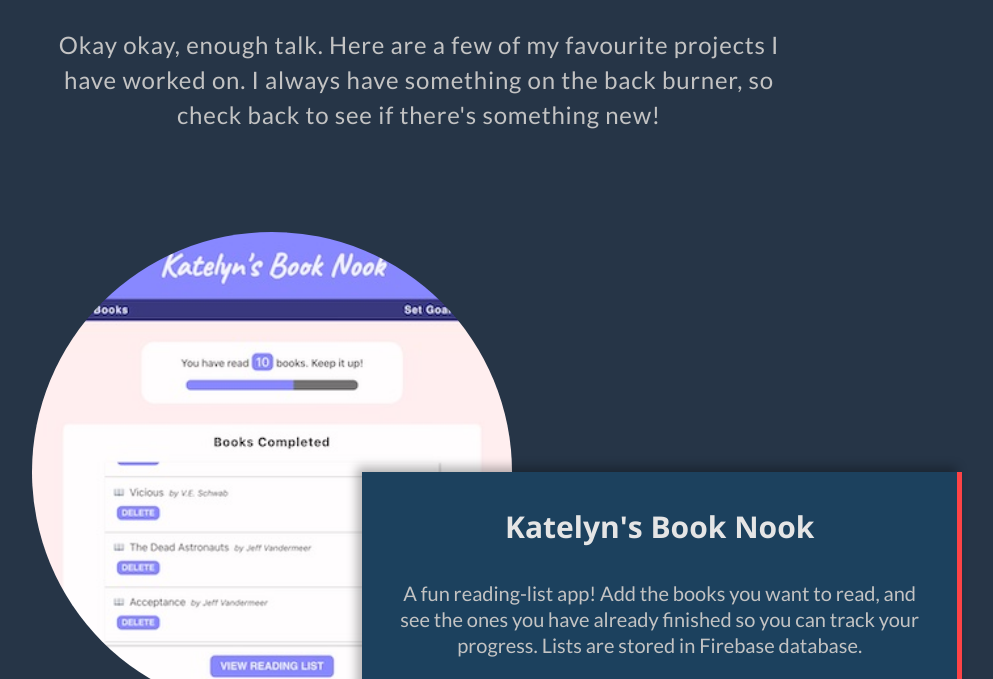
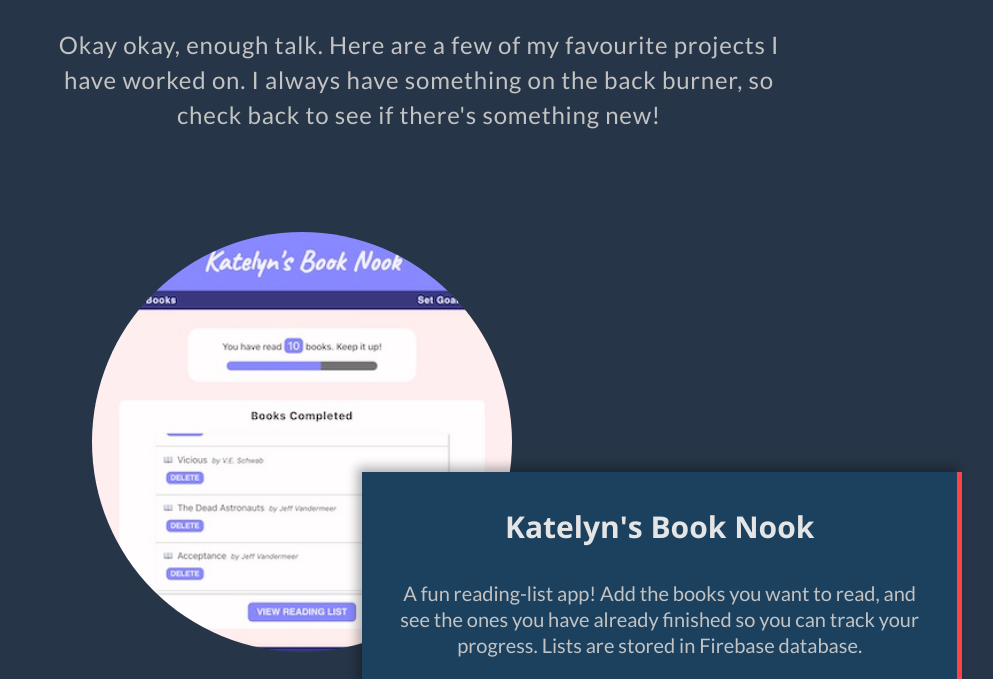
Before and after one commit to GPayton20/portfolio, a plain HTML site: page index.html in a window 1280 px wide. Shown: the part 2842-3521 px from the top of the page, without its empty margins (221-1214 px from the left). Drawn offline with nearby package versions, Linux system fonts and the light colour scheme.

Commit message:
adjusting size of images on mobile

```diff
--- a/styles.css
+++ b/styles.css
@@ -360,8 +360,8 @@ section.section-about {
   background-repeat: no-repeat;
   background-position: center top;
   border-radius: 50%;
-  height: 80%;
-  width: 80%;
+  height: 70%;
+  width: 70%;
   position: absolute;
   top: 0%;
   right: 75%;
@@ -843,6 +843,8 @@ footer p {
   .gallery-item:nth-of-type(odd) .image-container,
   .gallery-item:nth-of-type(even) .image-container {
     top: -40%;
+    height: 80%;
+    width: 80%;
   }
 
   .gallery-item .gallery-item-info {
```
